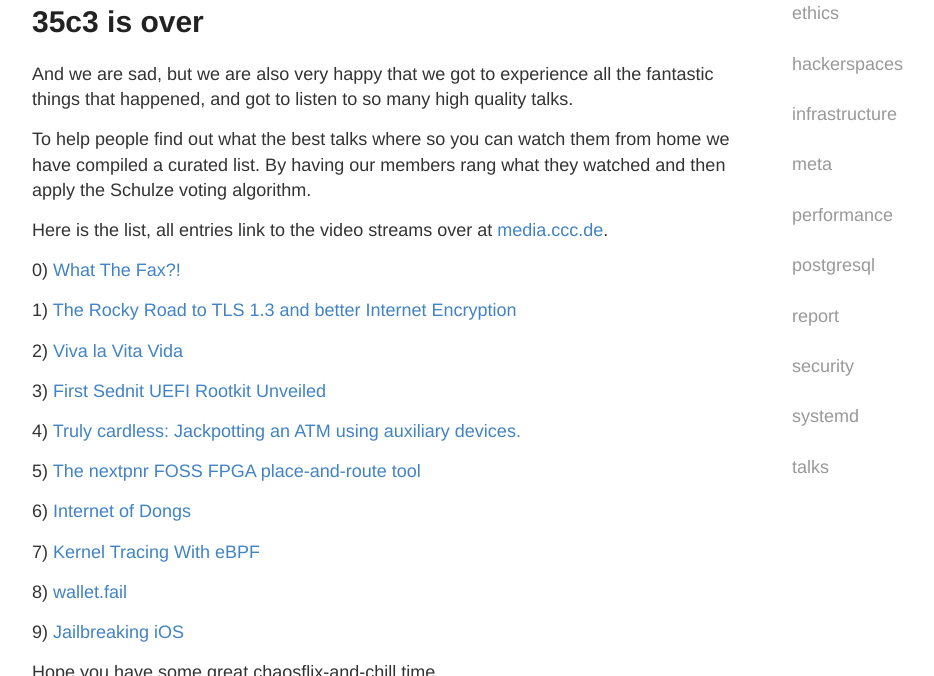
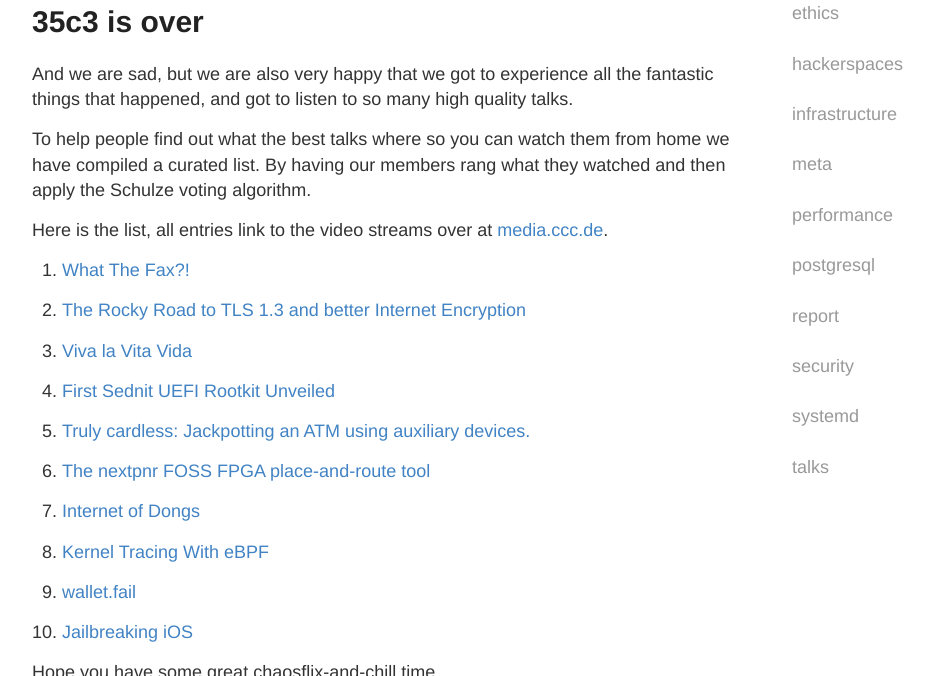
Before and after one commit to labanskoller/hackeriet_blog, a Jekyll site: the page built from _posts/2019-01-01-35c3-top-to-by-hackeriet.md, in a window 1280 px wide and 900 px high, scrolled down 405 px, cut to the strip 0-676 px from the top of the window. Shown: the whole strip, without its empty margins (248-1182 px from the left). Built offline with Jekyll 4.4.1, drawn with Linux system fonts in a browser that asks for light colours.

Commit message:
tried to fix list

```diff
--- a/_posts/2019-01-01-35c3-top-to-by-hackeriet.md
+++ b/_posts/2019-01-01-35c3-top-to-by-hackeriet.md
@@ -19,25 +19,25 @@ then apply the Schulze voting algorithm.
 
 Here is the list, all entries link to the video streams over at [media.ccc.de](https://media.ccc.de/).
 
-0) [What The Fax?!](https://media.ccc.de/v/35c3-9462-what_the_fax)
+0. [What The Fax?!](https://media.ccc.de/v/35c3-9462-what_the_fax)
 
-1) [The Rocky Road to TLS 1.3 and better Internet Encryption](https://media.ccc.de/v/35c3-9607-the_rocky_road_to_tls_1_3_and_better_internet_encryption)
+1. [The Rocky Road to TLS 1.3 and better Internet Encryption](https://media.ccc.de/v/35c3-9607-the_rocky_road_to_tls_1_3_and_better_internet_encryption)
 
-2) [Viva la Vita Vida](https://media.ccc.de/v/35c3-9364-viva_la_vita_vida)
+2. [Viva la Vita Vida](https://media.ccc.de/v/35c3-9364-viva_la_vita_vida)
 
-3) [First Sednit UEFI Rootkit Unveiled](https://media.ccc.de/v/35c3-9561-first_sednit_uefi_rootkit_unveiled)
+3. [First Sednit UEFI Rootkit Unveiled](https://media.ccc.de/v/35c3-9561-first_sednit_uefi_rootkit_unveiled)
 
-4) [Truly cardless: Jackpotting an ATM using auxiliary devices.](https://media.ccc.de/v/35c3-9761-truly_cardless_jackpotting_an_atm_using_auxiliary_devices)
+4. [Truly cardless: Jackpotting an ATM using auxiliary devices.](https://media.ccc.de/v/35c3-9761-truly_cardless_jackpotting_an_atm_using_auxiliary_devices)
 
-5) [The nextpnr FOSS FPGA place-and-route tool](https://media.ccc.de/v/35c3-9612-the_nextpnr_foss_fpga_place-and-route_tool)
+5. [The nextpnr FOSS FPGA place-and-route tool](https://media.ccc.de/v/35c3-9612-the_nextpnr_foss_fpga_place-and-route_tool)
 
-6) [Internet of Dongs](https://media.ccc.de/v/35c3-9523-internet_of_dongs)
+6. [Internet of Dongs](https://media.ccc.de/v/35c3-9523-internet_of_dongs)
 
-7) [Kernel Tracing With eBPF](https://media.ccc.de/v/35c3-9532-kernel_tracing_with_ebpf)
+7. [Kernel Tracing With eBPF](https://media.ccc.de/v/35c3-9532-kernel_tracing_with_ebpf)
 
-8) [wallet.fail](https://media.ccc.de/v/35c3-9563-wallet_fail)
+8. [wallet.fail](https://media.ccc.de/v/35c3-9563-wallet_fail)
 
-9) [Jailbreaking iOS](https://media.ccc.de/v/35c3-9618-jailbreaking_ios)
+9. [Jailbreaking iOS](https://media.ccc.de/v/35c3-9618-jailbreaking_ios)
 
 Hope you have some great chaosflix-and-chill time.
 
```
